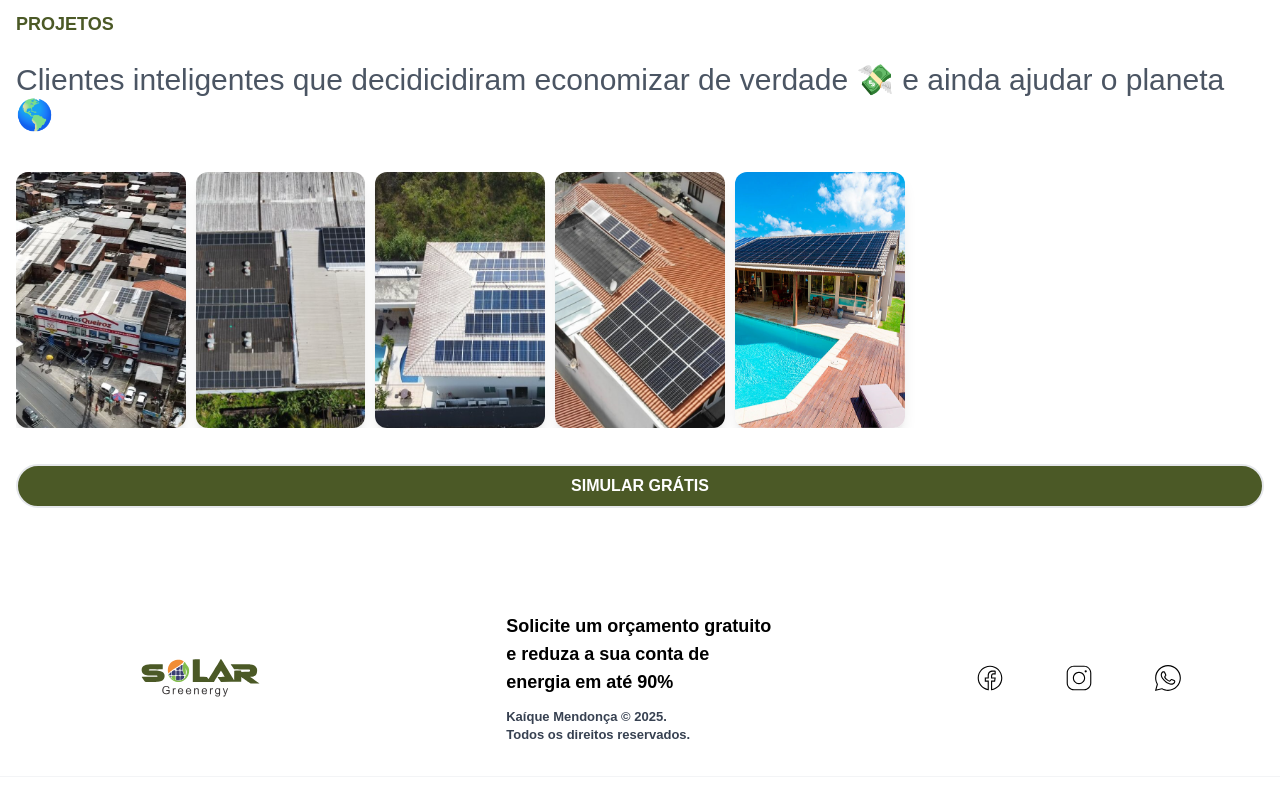
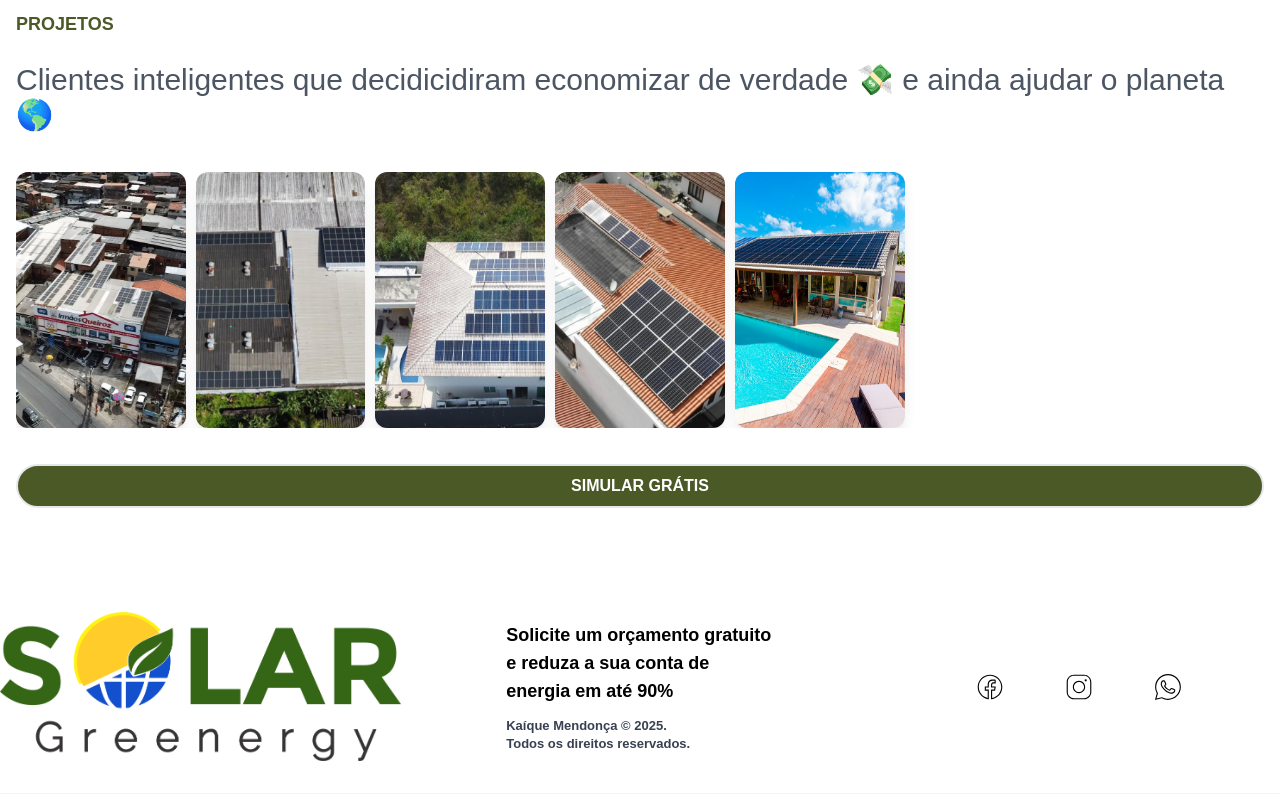
Before and after one commit to kaiquemendonca/greenergy-solar, a Next.js app: page / in a window 1280 px wide. Shown: the part 1630-2430 px from the top of the page. Built offline with nearby package versions, Linux system fonts and the light colour scheme; what tailwindcss-animated would draw is missing.

Commit message:
first corrigindo bugs 12

```diff
--- a/src/components/Footer.tsx
+++ b/src/components/Footer.tsx
@@ -4,7 +4,7 @@ export const Footer = () => {
             <div id="footer" className="w-full flex flex-col items-center justify-center bg-[#F9F9F9] xl:flex-row mt-16 bg-white">
                 <div className="w-full max-w-screen-xl flex flex-col  border-b border-solid border-gray-100 pb-6 mb-4 md:flex-row md:gap-8 md:pb-8 md:mb-8 lg:gap-[38px] xl:flex-row xl:justify-between">
                     <div className="flex flex-1 mb-7 items-center justify-center lg:mb-0">
-                        <img className="" src="/assets/solar-fernanda3.svg" />
+                        <img className="" src="/assets/solar 1.png" />
                     </div>
                     <div className="flex order-3 flex-1 mb-7 items-center justify-center lg:order-2 lg:mb-0">
                         <div className="w-2/3">
@@ -26,7 +26,7 @@ export const Footer = () => {
                 </div>
 
             </div>
-            <div className="size-14 z-99 fixed bottom-6 right-6 lg:bottom-14 lg:right-14 animate-jump animate-infinite animate-duration-1000">
+            <div className="size-14 z-90 fixed bottom-6 right-6 lg:bottom-14 lg:right-14 animate-jump animate-infinite animate-duration-1000">
                 <a target="_blank" href="https://api.whatsapp.com/send?l=pt&phone=5582982220914">
                     <img className="w-full" src="/assets/icons-whatsapp1.svg" />
                 </a>
```
